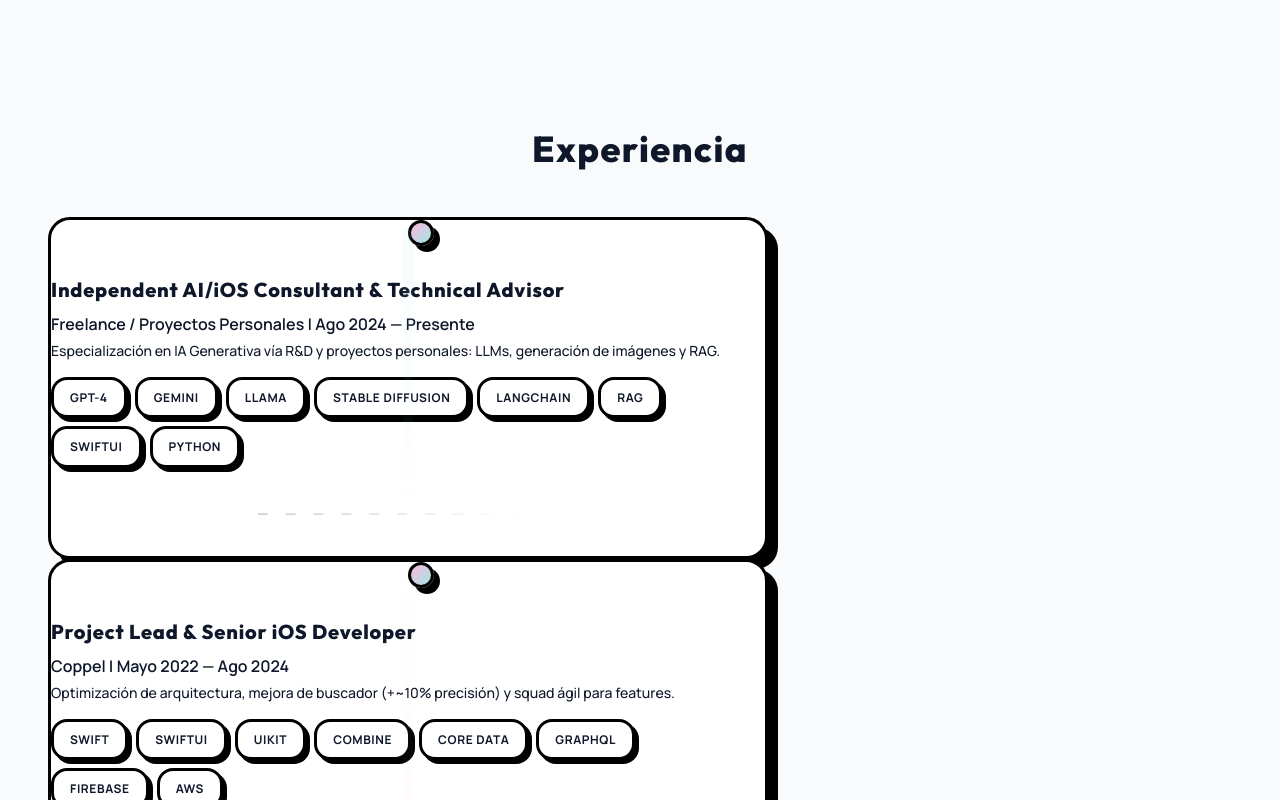
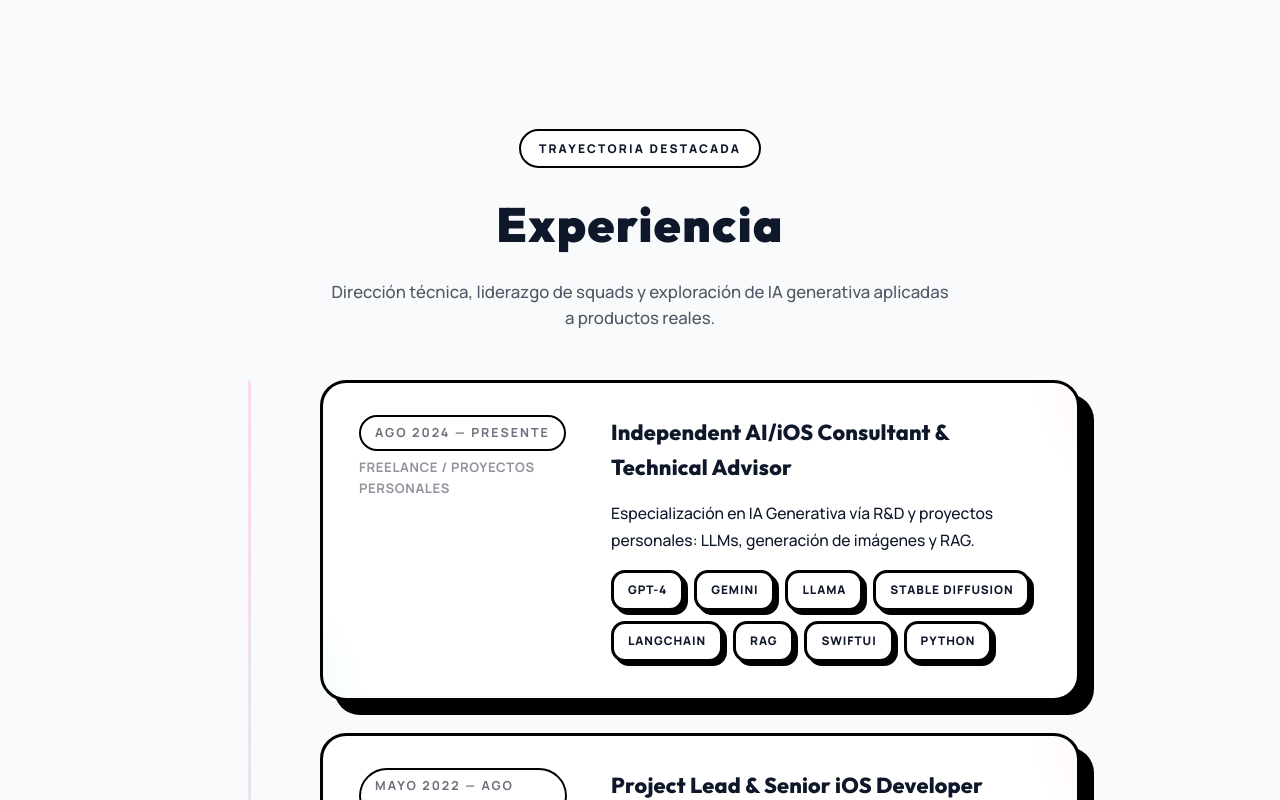
Before and after one commit to Ccontacto/PortalioPresentacion2025, a React (Vite) app: page / in a window 1280 px wide. Shown: the part 860-1660 px from the top of the page. Built offline with nearby package versions, Linux system fonts and the light colour scheme; a web font is replaced by a local one.

Commit message:
ajuste al elemnetos de carrea ,.... con esto ya quedo el cv productivo

```diff
--- a/src/index.css
+++ b/src/index.css
@@ -2492,155 +2492,234 @@ p, span, small {
 }
 
 
-.timeline {
+.experience-header {
+  max-width: 780px;
+  margin: 0 auto 48px;
+  text-align: center;
+}
+
+.experience-header__eyebrow {
+  display: inline-flex;
+  align-items: center;
+  justify-content: center;
+  gap: 10px;
+  padding: 8px 18px;
+  border-radius: 9999px;
+  border: 2px solid var(--border-strong);
+  background: var(--surface-card);
+  color: var(--text-strong);
+  font-weight: 800;
+  letter-spacing: 0.18em;
+  text-transform: uppercase;
+  font-size: 0.75rem;
+  margin-bottom: 18px;
+}
+
+.experience-header__title {
+  font-size: clamp(2.25rem, 2.5vw + 1.5rem, 3rem);
+  font-weight: 900;
+  letter-spacing: 0.03em;
+  margin-bottom: 16px;
+}
+
+.experience-header__subtitle {
+  font-size: 1.05rem;
+  max-width: 620px;
+  margin: 0 auto;
+  color: rgba(15, 23, 42, 0.72);
+}
+
+.dark .experience-header__subtitle {
+  color: rgba(226, 232, 240, 0.7);
+}
+
+.experience-track {
   position: relative;
   display: flex;
   flex-direction: column;
-  gap: 40px;
+  gap: 32px;
+  max-width: 880px;
   margin: 0 auto;
-  padding-left: 0;
-  align-items: center;
-}
-
-.timeline::before,
-.timeline::after,
-.timeline-item::before,
-.timeline-item::after {
+}
+
+.experience-track::before {
+  content: '';
+  position: absolute;
+  inset: 0 auto 0 0;
+  width: 3px;
+  border-radius: 999px;
+  background: linear-gradient(180deg, rgba(255, 183, 221, 0.8), rgba(160, 231, 229, 0.8));
+  opacity: 0.6;
   display: none;
 }
 
-.timeline-item {
+.experience-track::after {
+  content: '';
+  position: absolute;
+  left: 0;
+  right: auto;
+  bottom: 0;
+  height: 120px;
+  background: linear-gradient(180deg, rgba(15, 23, 42, 0), rgba(15, 23, 42, 0.12) 65%, rgba(15, 23, 42, 0.24));
+  border-radius: 999px;
+  display: none;
+}
+
+.experience-node {
   position: relative;
+  border: 3px solid var(--border-strong);
+  border-radius: 26px;
   background: var(--surface-card);
-  margin-left: 0;
-  padding-left: 0;
-  width: min(720px, 100%);
-}
-
-.timeline-connector {
+  box-shadow: 14px 14px 0 var(--shadow-strong);
+  padding: 28px 28px 32px;
+  display: flex;
+  flex-direction: column;
+  gap: 18px;
+  overflow: hidden;
+}
+
+.experience-node::after {
+  content: '';
+  position: absolute;
+  inset: 0;
+  pointer-events: none;
+  background:
+    radial-gradient(140px at top right, rgba(255, 183, 221, 0.2), transparent 60%),
+    radial-gradient(140px at bottom left, rgba(160, 231, 229, 0.18), transparent 60%);
+}
+
+.experience-node__meta {
+  display: flex;
+  flex-direction: column;
+  gap: 6px;
+  font-weight: 700;
+  letter-spacing: 0.04em;
+  text-transform: uppercase;
+  color: rgba(15, 23, 42, 0.62);
+}
+
+.experience-node__period {
+  display: inline-flex;
+  align-items: center;
+  gap: 8px;
+  align-self: flex-start;
+  padding: 6px 14px;
+  border-radius: 9999px;
+  border: 2px solid var(--border-strong);
+  background: var(--surface-card);
+  font-size: 0.78rem;
+  letter-spacing: 0.16em;
+}
+
+.experience-node__company {
+  font-size: 0.82rem;
+  opacity: 0.75;
+}
+
+.dark .experience-node__meta {
+  color: rgba(226, 232, 240, 0.65);
+}
+
+.experience-node__body {
+  display: flex;
+  flex-direction: column;
+  gap: 16px;
+}
+
+.experience-node__role {
+  font-size: 1.35rem;
+  font-weight: 800;
+  letter-spacing: 0.01em;
+}
+
+.experience-node__description {
+  font-size: 0.98rem;
+  line-height: 1.7;
+  max-width: 640px;
+}
+
+.experience-node__tags {
+  display: flex;
+  flex-wrap: wrap;
+  gap: 10px;
+}
+
+.experience-node__tag {
+  background: var(--surface-panel);
+  text-transform: uppercase;
+  letter-spacing: 0.08em;
+  font-size: 0.74rem;
+  font-weight: 800;
+  padding: 8px 14px;
+  border-radius: 14px;
+}
+
+.dark .experience-node__tag {
+  background: rgba(255, 255, 255, 0.08);
+}
+
+.experience-node__marker {
   display: none;
 }
 
-@media (min-width: 1024px) and (orientation: landscape) {
-  .timeline {
-    width: min(780px, 100%);
-    padding-left: 0;
+@media (min-width: 960px) {
+  .experience-track {
+    padding-left: 120px;
+  }
+
+  .experience-track::before {
+    display: block;
+    left: 48px;
+    right: auto;
+    top: 0;
+    bottom: 0;
+  }
+
+  .experience-track::after {
+    display: block;
+    left: 48px;
+  }
+
+  .experience-node {
+    padding: 32px 36px 36px;
     margin-left: 0;
-    align-items: center;
-    gap: 0;
-  }
-
-  .timeline::before,
-  .timeline::after {
+    display: grid;
+    grid-template-columns: minmax(190px, 220px) 1fr;
+    gap: 32px;
+  }
+
+  .experience-node::after {
+    background:
+      radial-gradient(200px at 110% 0%, rgba(255, 183, 221, 0.26), transparent 60%),
+      radial-gradient(200px at -10% 100%, rgba(160, 231, 229, 0.24), transparent 60%);
+  }
+
+  .experience-node__meta {
+    position: relative;
+    padding-right: 12px;
+  }
+
+  .experience-node__marker {
     display: block;
+    position: absolute;
+    top: 42px;
+    left: -76px;
+    width: 26px;
+    height: 26px;
+    border-radius: 50%;
+    border: 3px solid var(--border-strong);
+    background: linear-gradient(135deg, var(--gradient-brand-start), var(--gradient-brand-end));
+    box-shadow: 6px 6px 0 var(--shadow-strong);
+  }
+
+  .experience-node--last .experience-node__marker::after {
     content: '';
     position: absolute;
-    top: 12px;
-    bottom: 12px;
     left: 50%;
     transform: translateX(-50%);
-    width: 10px;
-    border-radius: 999px;
-  }
-
-  .timeline::before {
-    background: linear-gradient(180deg, rgba(255, 183, 221, 0.85), rgba(160, 231, 229, 0.75));
-    background-size: 100% 220%;
-    animation: timelineGlow 8s ease-in-out infinite alternate;
-    box-shadow: 0 0 36px rgba(160, 231, 229, 0.4);
-  }
-
-  .timeline::after {
-    background: linear-gradient(180deg, transparent 0%, rgba(255, 183, 221, 0.65) 40%, rgba(160, 231, 229, 0.8) 70%, transparent 100%);
-    background-size: 100% 180%;
-    opacity: 0.85;
-    animation: timelineTravel 12s ease-in-out infinite;
-  }
-
-  .dark .timeline::before {
-    background: linear-gradient(180deg, rgba(255, 183, 221, 0.75), rgba(160, 231, 229, 0.65));
-    box-shadow: 0 0 42px rgba(160, 231, 229, 0.55);
-  }
-
-  .dark .timeline::after {
-    background: linear-gradient(180deg, transparent 0%, rgba(255, 183, 221, 0.55) 40%, rgba(160, 231, 229, 0.75) 70%, transparent 100%);
-    opacity: 0.9;
-  }
-
-  .timeline-item {
-    margin: 0 auto;
-    padding-top: 56px;
-    padding-left: 0;
-    width: min(720px, 100%);
-  }
-
-  .timeline-item::before {
-    display: block;
-    content: '';
-    position: absolute;
-    top: 0;
-    left: 50%;
-    width: 26px;
-    height: 26px;
-    background: linear-gradient(135deg, var(--gradient-brand-start), var(--gradient-brand-end));
-    border: 3px solid var(--border-strong);
-    border-radius: 50%;
-    box-shadow: 6px 6px 0 var(--shadow-strong);
-    animation: timelineNodePulse 6s ease-in-out infinite;
-    transform: translate(-50%, -50%);
-  }
-
-  .timeline-item::after {
-    display: none;
-  }
-
-  .timeline-connector {
-    display: block;
-    margin-top: 32px;
-    font-weight: 700;
-    font-size: 15px;
-    letter-spacing: 0.5em;
-    color: rgba(15, 23, 42, 0.22);
-    text-align: center;
-  }
-
-  .timeline-connector span {
-    display: inline-block;
-    transform: translateY(-4px);
-    background: linear-gradient(90deg, rgba(15, 23, 42, 0.25) 0%, rgba(15, 23, 42, 0) 100%);
-    background-clip: text;
-    -webkit-background-clip: text;
-    color: transparent;
-  }
-
-  .dark .timeline-connector {
-    color: rgba(249, 250, 251, 0.35);
-  }
-
-  .dark .timeline-connector span {
-    background: linear-gradient(90deg, rgba(249, 250, 251, 0.45) 0%, rgba(249, 250, 251, 0) 100%);
-    background-clip: text;
-    -webkit-background-clip: text;
-    -webkit-text-stroke: 1px rgba(15, 23, 42, 0.2);
-  }
-}
-
-@keyframes timelineGlow {
-  0% { background-position: 0% 0%; }
-  50% { background-position: 0% 60%; }
-  100% { background-position: 0% 120%; }
-}
-
-@keyframes timelineTravel {
-  0% { background-position: 0% -40%; opacity: 0.2; }
-  25% { opacity: 0.6; }
-  50% { background-position: 0% 60%; opacity: 0.95; }
-  75% { opacity: 0.6; }
-  100% { background-position: 0% 160%; opacity: 0.2; }
-}
-
-@keyframes timelineNodePulse {
-  0% { transform: scale(1); box-shadow: 6px 6px 0 var(--shadow-strong); }
-  50% { transform: scale(1.08); box-shadow: 8px 8px 0 var(--shadow-strong-hover); }
-  100% { transform: scale(1); box-shadow: 6px 6px 0 var(--shadow-strong); }
-}
+    bottom: -120px;
+    width: 3px;
+    height: 120px;
+    background: linear-gradient(180deg, rgba(255, 183, 221, 0.3), rgba(255, 183, 221, 0));
+  }
+}
--- a/src/sections/Experience.tsx
+++ b/src/sections/Experience.tsx
@@ -9,43 +9,48 @@ export default function Experience() {
 
   return (
     <section id="experience" className="page-section" aria-labelledby="experience-heading">
-      <h2 id="experience-heading" className="text-4xl font-bold mb-12 text-center">
+      <header className="experience-header">
+        <span className="experience-header__eyebrow">Trayectoria destacada</span>
+        <h2 id="experience-heading" className="experience-header__title">
           {data.sections.experience.title}
         </h2>
+        <p className="experience-header__subtitle">
+          Dirección técnica, liderazgo de squads y exploración de IA generativa aplicadas a productos reales.
+        </p>
+      </header>
 
-      <div className="max-w-3xl w-full timeline">
-        {data.sections.experience.jobs.map((job: ExperienceJob, index: number) => (
+      <div className="experience-track">
+        {data.sections.experience.jobs.map((job: ExperienceJob, index: number) => {
+          const isLast = index === data.sections.experience.jobs.length - 1;
+          return (
             <motion.article
               key={job.id}
-            className="card mb-10 timeline-item"
-            initial={{ opacity: 0, x: -50 }}
-            whileInView={{ opacity: 1, x: 0 }}
+              className={`experience-node${isLast ? ' experience-node--last' : ''}`}
+              initial={{ opacity: 0, y: 40 }}
+              whileInView={{ opacity: 1, y: 0 }}
               viewport={{ once: true }}
-            transition={{ delay: index * 0.1 }}
+              transition={{ delay: index * 0.08 }}
             >
-            <h3 className="text-xl font-bold mb-2">{job.role}</h3>
-            <p className="font-semibold mb-1">
-              {job.company} | <time>{job.period}</time>
-            </p>
-            <p className="text-sm mb-4">{job.description}</p>
-            <div className="flex flex-wrap gap-2" role="list" aria-label="Tecnologías utilizadas">
+              <span className="experience-node__marker" aria-hidden="true"></span>
+              <aside className="experience-node__meta">
+                <time className="experience-node__period">{job.period}</time>
+                <span className="experience-node__company">{job.company}</span>
+              </aside>
+
+              <div className="experience-node__body">
+                <h3 className="experience-node__role">{job.role}</h3>
+                <p className="experience-node__description">{job.description}</p>
+                <div className="experience-node__tags" role="list" aria-label="Tecnologías utilizadas">
                   {job.tags.map((tag: JobTag) => (
-                <span
-                  key={tag}
-                  className="skill-badge"
-                  role="listitem"
-                >
+                    <span key={tag} className="skill-badge experience-node__tag" role="listitem">
                       {tag}
                     </span>
                   ))}
                 </div>
-            {index < data.sections.experience.jobs.length - 1 ? (
-              <div className="timeline-connector" aria-hidden="true">
-                <span>_ _ _ _ _ _ _ _ _ _</span>
               </div>
-            ) : null}
             </motion.article>
-        ))}
+          );
+        })}
       </div>
     </section>
   );
```
Lines whose indentation alone changed are shown as unchanged.
